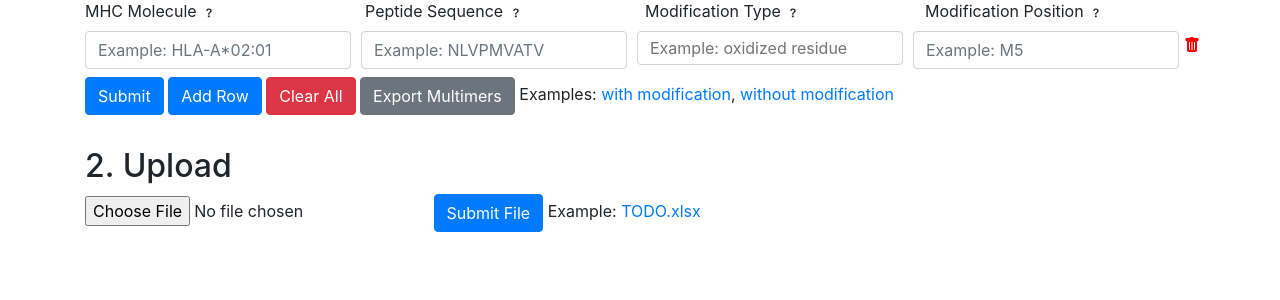
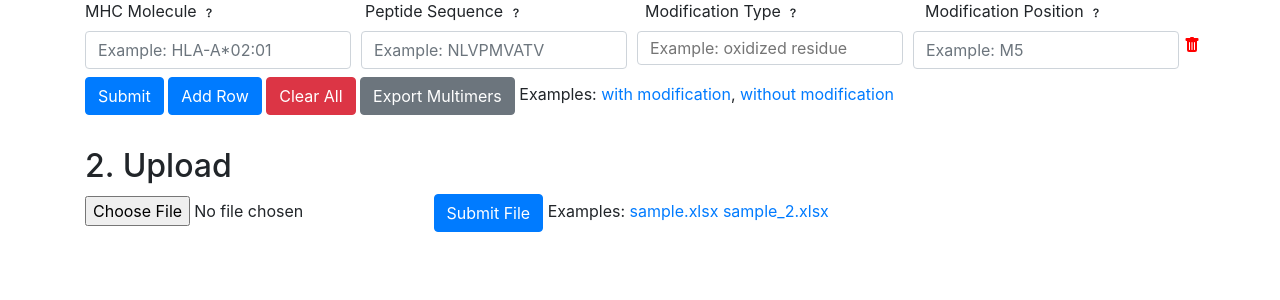
Before and after one commit to IEDB/tetramer-validator, a Flask app: page / in a window 1280 px wide. Shown: the part 159-459 px from the top of the page. Run offline with Flask 2, Linux system fonts and the light colour scheme; data that the repository does not hold is empty; parts of the project's set-up code (start-up, migrations or seed data) failed here and were passed over; some libraries are stand-ins or nearby versions.

Commit message:
Added examples files for user to test, issue #41

```diff
--- a/tetramer_validator/templates/base.html
+++ b/tetramer_validator/templates/base.html
@@ -124,11 +124,12 @@
   <div class="section">
     <h2>2. Upload</h2>
     <div>
-      <form method="POST" enctype=multipart/form-data action="{{url_for("upload")}}">
+      <form method="POST" enctype=multipart/form-data action="{{url_for('upload')}}">
         <input type="file" id="file" name="file"/>
         <button type="submit" class="btn btn-primary">Submit File</button>
-        Example:
-        <a href="">TODO.xlsx</a>
+        Examples:
+        <a href="{{url_for('static',filename='sample.xlsx')}}">sample.xlsx</a>
+        <a href="{{url_for('static',filename='sample_2.xlsx')}}"> sample_2.xlsx </a>
       </form>
     </p>
   </div>
```
Also changed, not shown: 2 other files.
